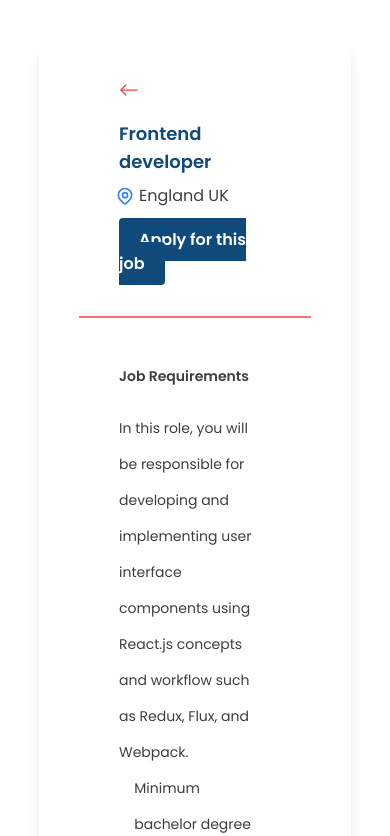
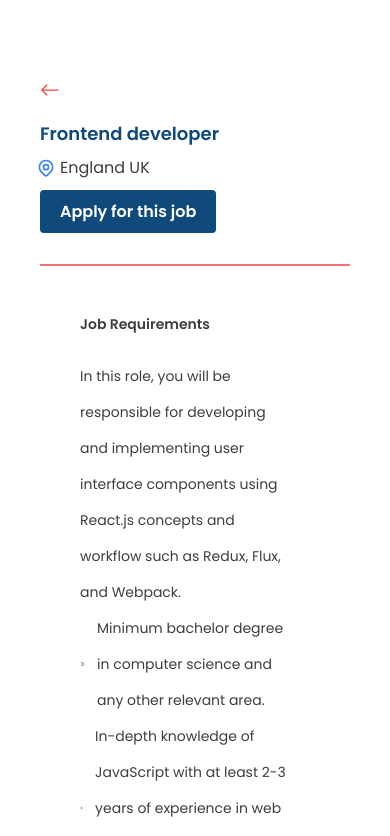
Before and after one commit to Ademayowa/jobapp-v3, a Next.js app: page /job/frontend-developer in a window 390 px wide. Shown: the top 836 px of the page. Built offline with nearby package versions, Linux system fonts and the light colour scheme.

Commit message:
refactoring

```diff
--- a/pages/job/[slug].js
+++ b/pages/job/[slug].js
@@ -5,8 +5,8 @@ import Link from 'next/link';
 
 export default function SingleJob({ job }) {
   return (
-    <div className='my-10 w-4/5 mx-auto shadow-lg bg-white rounded-lg'>
-      <div className='px-10 mx-10 md:px-12 py-5'>
+    <div className='my-10 shadow-lg bg-white rounded-lg'>
+      <div className='px-10 md:mx-10 md:px-12 py-5'>
         <div className='my-5'>
           <Link href='/'>
             <a>
```
